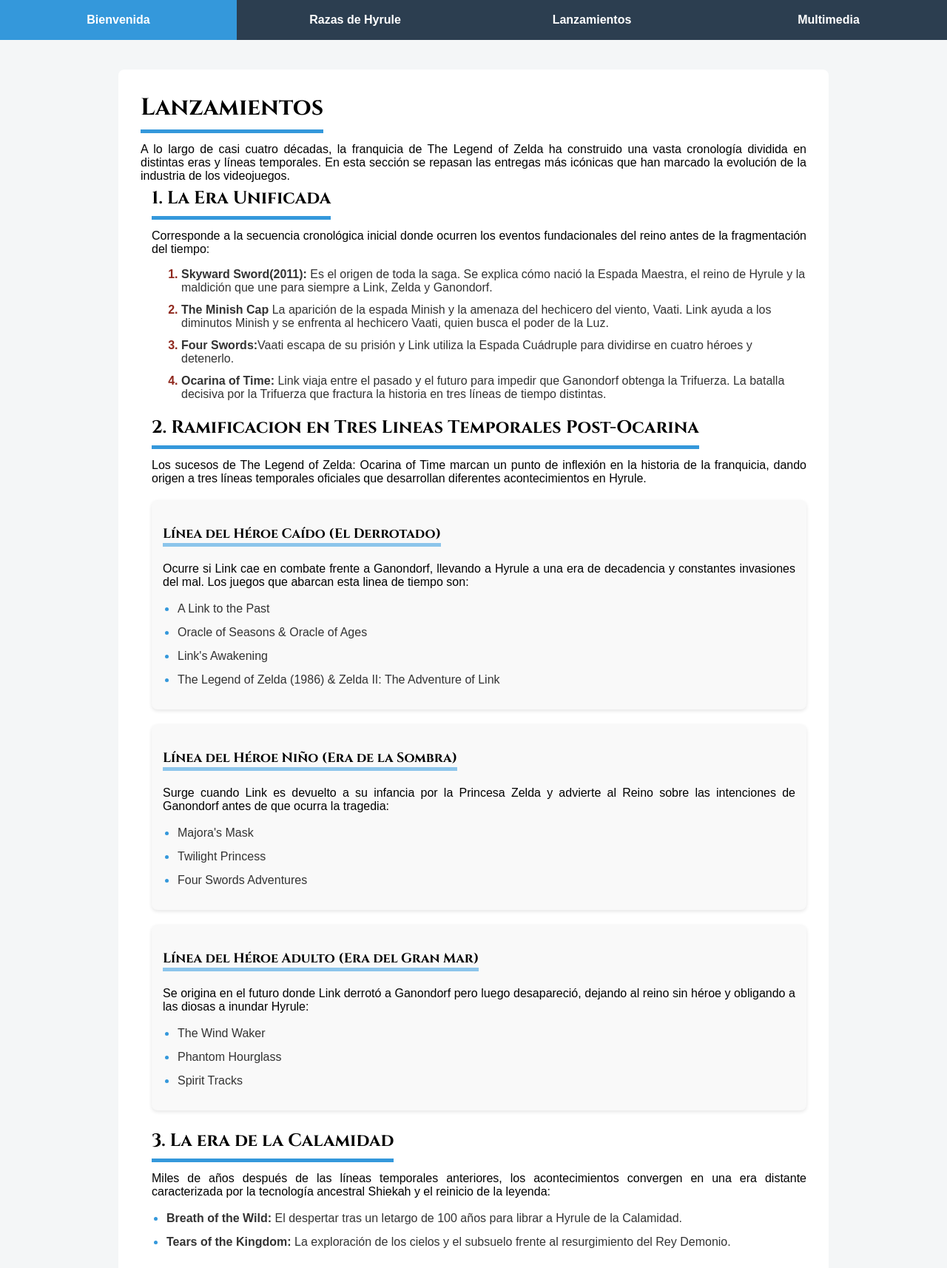
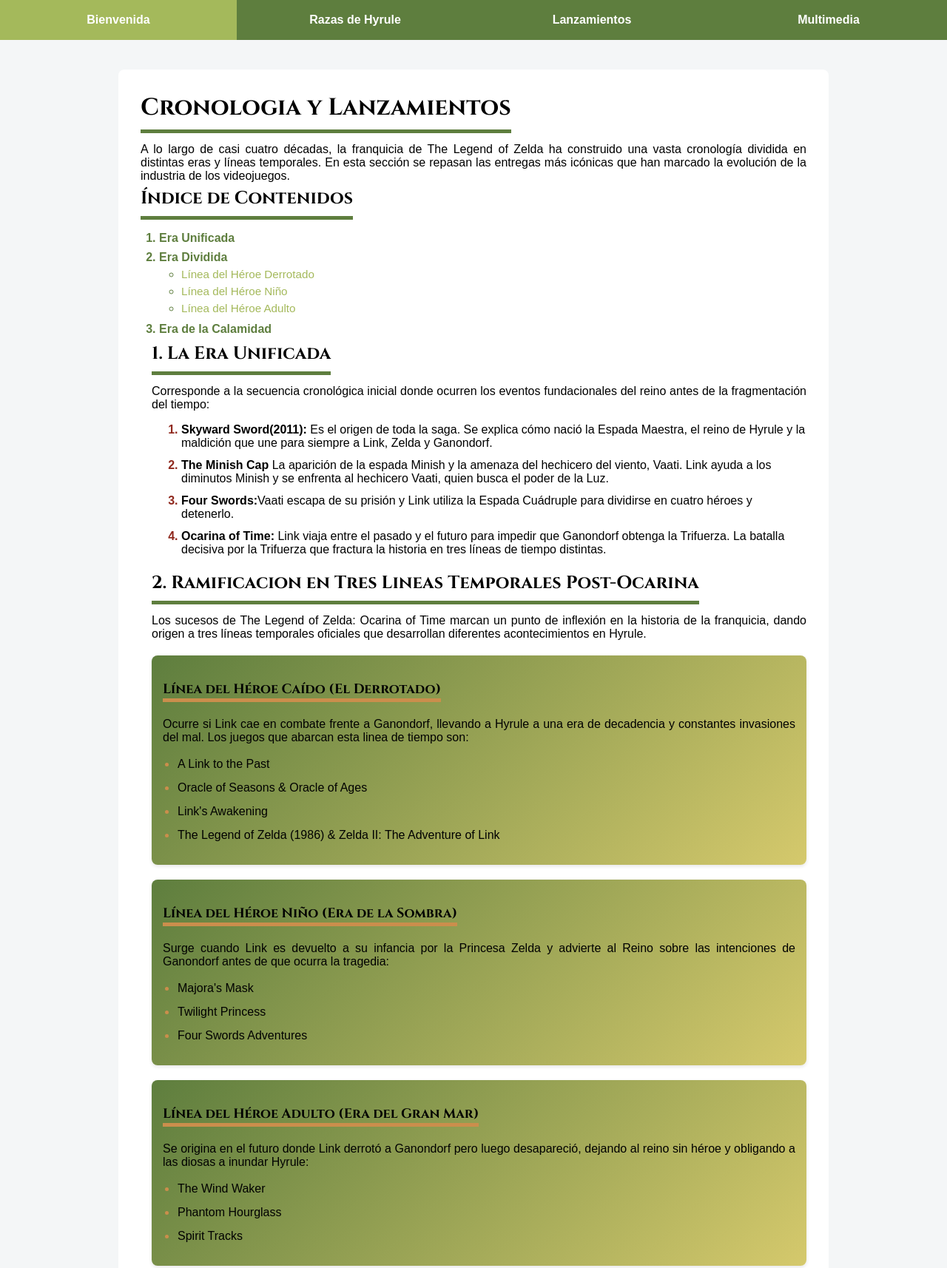
Before and after one commit to calderonDavid/Desarrollo-Web, a plain HTML site: page html/hoja_vida.html in a window 1280 px wide. Shown: the top 1714 px of the page at 74% size. Drawn offline with Linux system fonts and the light colour scheme.

Commit message:
Correciones de Clase

```diff
--- a/hoja_vida.html
+++ b/html/hoja_vida.html
@@ -3,25 +3,41 @@
 <head>
     <meta charset="UTF-8">
     <title>The Legend of Zelda</title>
-    <link rel="stylesheet" href="style_general.css">
-    <link rel="stylesheet" href="style_hoja.css">
+    <link rel="stylesheet" href="../styles/style_general.css">
+    <link rel   ="stylesheet" href="../styles/style_hoja.css">
 </head>
 <body>
-    <nav class="header">
-        <ul>
-            <li><a href="index.html">Bienvenida</a></li>
-            <li><a href="biografia.html">Razas de Hyrule</a></li>
-            <li><a href="hoja_vida.html">Lanzamientos</a></li>
-            <li><a href="material.html">Multimedia</a></li>
-        </ul>
-    </nav>
+    <header>
+        <nav>
+            <ul>
+                <li><a href="/html/index.html">Bienvenida</a></li>
+                <li><a href="/html/biografia.html">Razas de Hyrule</a></li>
+                <li><a href="/html/hoja_vida.html">Lanzamientos</a></li>
+                <li><a href="/html/material.html">Multimedia</a></li>
+            </ul>
+        </nav>
+    </header>
     <main>
         <div class="container">
-            <h1>Lanzamientos</h1>
+            <h1>Cronologia y Lanzamientos</h1>
 
             <p>A lo largo de casi cuatro décadas, la franquicia de The Legend of Zelda ha construido una vasta cronología dividida en distintas eras y líneas temporales. En esta sección se repasan las entregas más icónicas que han marcado la evolución de la industria de los videojuegos.</p>
-
-            <section class="seccion-linea-tiempo">
+            <nav class="seccion-indice">
+            <h2>Índice de Contenidos</h2>
+            <ol class="lista-indice">
+                <li><a href="#era-unificada">Era Unificada</a></li>
+                <li>
+                    <a href="#era-divida">Era Dividida</a>
+                    <ul class="sublista-indice">
+                        <li><a href="#linea-derrotado">Línea del Héroe Derrotado</a></li>
+                        <li><a href="#linea-nino">Línea del Héroe Niño</a></li>
+                        <li><a href="#linea-adulto">Línea del Héroe Adulto</a></li>
+                    </ul>
+                </li>
+                <li><a href="#era-calamidad">Era de la Calamidad</a></li>
+            </ol>
+        </nav>
+            <section id="era-unificada" class="seccion-linea-tiempo">
                 <h2>1. La Era Unificada</h2>
                 <p>Corresponde a la secuencia cronológica inicial donde ocurren los eventos fundacionales del reino antes de la fragmentación del tiempo:</p>
 
@@ -32,7 +48,7 @@
                     <li><strong>Ocarina of Time:</strong> Link viaja entre el pasado y el futuro para impedir que Ganondorf obtenga la Trifuerza. La batalla decisiva por la Trifuerza que fractura la historia en tres líneas de tiempo distintas.</li>
                 </ol>
             </section>
-            <section class="seccion-linea-tiempo">
+            <section id="era-divida" class="seccion-linea-tiempo">
                 <h2>2. Ramificacion en Tres Lineas Temporales Post-Ocarina</h2>
                 <p>Los sucesos de The Legend of Zelda: Ocarina of Time marcan un punto de inflexión en la historia de la franquicia, dando origen a tres líneas temporales oficiales que desarrollan diferentes acontecimientos en Hyrule.</p>
                 <div class="contenedor-cards">
@@ -40,14 +56,14 @@
                         <h3>Línea del Héroe Caído (El Derrotado)</h3>
                         <p>Ocurre si Link cae en combate frente a Ganondorf, llevando a Hyrule a una era de decadencia y constantes invasiones del mal. Los juegos que abarcan esta linea de tiempo son:</p>
 
-                        <ul class="lista lista-desordenada">
+                        <ul id="linea-derrotado" class="lista lista-desordenada">
                             <li>A Link to the Past</li>
                             <li>Oracle of Seasons & Oracle of Ages</li>
                             <li>Link's Awakening</li>
                             <li>The Legend of Zelda (1986) & Zelda II: The Adventure of Link</li>
                         </ul>
                     </article>
-                    <article class="subseccion-juegos">
+                    <article id="linea-nino" class="subseccion-juegos">
                         <h3>Línea del Héroe Niño (Era de la Sombra)</h3>
                         <p>Surge cuando Link es devuelto a su infancia por la Princesa Zelda y advierte al Reino sobre las intenciones de Ganondorf antes de que ocurra la tragedia:</p>
                         <ul class="lista lista-desordenada">
@@ -56,7 +72,7 @@
                             <li>Four Swords Adventures</li>
                         </ul>
                     </article>
-                    <article class="subseccion-juegos">
+                    <article id="linea-adulto" class="subseccion-juegos">
                         <h3>Línea del Héroe Adulto (Era del Gran Mar)</h3>
                         <p>Se origina en el futuro donde Link derrotó a Ganondorf pero luego desapareció, dejando al reino sin héroe y obligando a las diosas a inundar Hyrule:</p>
                         <ul class="lista lista-desordenada">
@@ -67,7 +83,7 @@
                     </article>
                 </div>
             </section>
-            <section class="seccion-linea-tiempo">
+            <section id="era-calamidad" class="seccion-linea-tiempo">
                 <h2>3. La era de la Calamidad </h2>
                 <p>Miles de años después de las líneas temporales anteriores, los acontecimientos convergen en una era distante caracterizada por la tecnología ancestral Shiekah y el reinicio de la leyenda:</p>
                 <ul class="lista lista-desordenada">
@@ -77,7 +93,7 @@
             </section>
         </div>
     </main>
-    <footer class="footer">
+    <footer>
         <p> 2026 - Programación Web | Ingeniería de Sistemas - Pontificia Universidad Javeriana</p>
     </footer>
 </body>
--- a/style_hoja.css
+++ /dev/null
@@ -1,29 +0,0 @@
-.seccion-linea-tiempo {
-    margin-top: 0;
-    margin-bottom: 20px;
-    padding-left: 15px;
-}
-
-.contenedor-cards {
-    display: flex;
-    gap: 20px;
-    margin-top: 20px;
-    margin-bottom: 25px;
-    flex-direction: column;
-    flex-wrap: wrap; /
-}
-.subseccion-juegos {
-    flex: 1;
-    min-width: 250px;
-    background-color: #f9f9f9;
-    padding: 15px;
-    border-radius: 8px;
-    box-shadow: 0 2px 5px rgba(0,0,0,0.1);
-}
-.subseccion-juegos h3 {
-    display: inline-block;
-    font-family: 'Cinzel', serif;
-    font-size: 18px;
-    margin-bottom: 8px;
-    border-bottom: 5px solid #8cc5eb;
-}
--- a/style_general.css
+++ b/styles/style_general.css
@@ -11,27 +11,27 @@
     flex-direction: column;
 }
 
-.header {
+header {
     position: sticky;
     top: 0;
     left: 0;
     z-index: 2;
     width: 100%;
-    background-color: #2c3e50;
+    background-color: #5e7e3e;
 }
 
-.header ul {
+header ul {
     list-style: none;
     margin: 0;
     padding: 0;
     display: flex;
 }
 
-.header li {
+header li {
     flex: 1;
 }
 
-.header a {
+header a {
     display: block;
     color: white;
     text-align: center;
@@ -41,8 +41,8 @@
     transition: background-color 0.3s;
 }
 
-.header a:hover {
-    background-color: #3498db;
+header a:hover {
+    background-color: #a4b95b;
 }
 
 .container {
@@ -54,7 +54,7 @@
 }
 .container h1,h2 {
     display: inline-block;
-    border-bottom: 5px solid #3498db;
+    border-bottom: 5px solid #5e7e3e;
     padding-bottom: 8px;
     font-family: 'Cinzel', serif;
     margin-top: 0;
@@ -67,7 +67,6 @@
 }
 
 .lista li {
-    color: #333333;
     margin-bottom: 12px;
 }
 .lista-desordenada {
@@ -79,12 +78,12 @@
     font-weight: bold;
 }
 .lista-desordenada li::marker {
-    color: #3498db; /* Azul brillante para las viñetas */
+    color: #CB8E4C; /* Azul brillante para las viñetas */
     font-size: 1.1em;
 }
-.footer {
+footer {
     clear: both;
-    background-color: #2c3e50;
+    background-color: #5e7e3e;
     color: #ffffff;
     text-align: center;
     padding: 20px 0;
--- /dev/null
+++ b/styles/style_hoja.css
@@ -0,0 +1,73 @@
+/* Lista principal del índice */
+.lista-indice {
+    padding-left: 25px;
+    margin-bottom: 0;
+}
+
+.lista-indice li {
+    margin-bottom: 8px;
+}
+.lista-indice a {
+    font-weight: bold;
+    color: #5e7e3e;
+    text-decoration: none;
+}
+.lista-indice ::marker {
+    color: #5e7e3e;
+    font-weight: bold;
+}
+
+.sublista-indice {
+    padding-left: 30px;
+    margin-top: 5px;
+    margin-bottom: 10px;
+}
+
+.sublista-indice a {
+    font-weight: normal;
+    font-size: 0.95rem;
+    color: #a4b95b;
+}
+.sublista-indice li {
+    list-style-type: circle;
+    margin-bottom: 5px;
+}
+
+.sublista-indice a:hover {
+    color: #2b7bb9;
+}
+
+.subseccion-nivel2 {
+    margin-left: 20px;
+    border-left: 3px solid #2b7bb9;
+}
+
+
+.seccion-linea-tiempo {
+    margin-top: 0;
+    margin-bottom: 20px;
+    padding-left: 15px;
+}
+.contenedor-cards {
+    display: flex;
+    gap: 20px;
+    margin-top: 20px;
+    margin-bottom: 25px;
+    flex-direction: column;
+    flex-wrap: wrap;
+}
+.subseccion-juegos {
+    flex: 1;
+    min-width: 250px;
+    background: linear-gradient(135deg, #5e7e3e 0%, #d5c96c 100%);
+    padding: 15px;
+    border-radius: 8px;
+    box-shadow: 0 2px 5px rgba(0,0,0,0.1);
+}
+.subseccion-juegos h3 {
+    display: inline-block;
+    font-family: 'Cinzel', serif;
+    font-size: 18px;
+    margin-bottom: 8px;
+    border-bottom: 5px solid #CB8E4C;
+}
```
Also changed, not shown: html/biografia.html (renamed from biografia.html, +12 -10 lines), html/index.html (renamed from index.html, +15 -13 lines), html/material.html (renamed from material.html, +26 -10 lines), styles/style_material.css (renamed from style_material.css, +35 -1 lines), images/Mapa_Hyrule.jpg (added), styles/style_biografia.css (renamed from style_biografia.css), styles/style_index.css (renamed from style_index.css).
